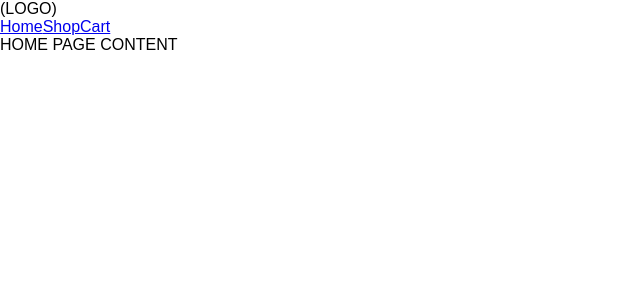
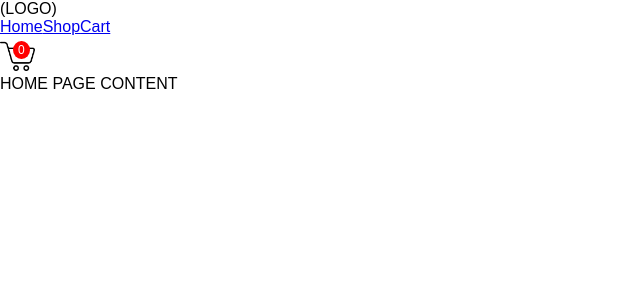
Before and after one commit to strallia/shopping-cart, a React (Vite) app: page / in a window 1280 px wide. Shown: the top 300 px of the page, without its empty margins (0-640 px from the left). Built offline with nearby package versions, Linux system fonts and the light colour scheme.

Commit message:
feat: Add shop cart icon

```diff
--- a/src/components/CartIcon/CartIcon.jsx
+++ b/src/components/CartIcon/CartIcon.jsx
@@ -1,5 +1,15 @@
+import { useState } from "react";
+import CartImage from "../../assets/cart-icon.png";
+import styles from "./CartIcon.module.css";
+
 const CartIcon = () => {
-  return <div></div>;
+  const [cartCount, setCartCount] = useState(0);
+  return (
+    <div className={styles.container}>
+      <img src={CartImage} className={styles.cart} />
+      <div className={styles.count}>{cartCount}</div>
+    </div>
+  );
 };
 
 export default CartIcon;
--- /dev/null
+++ b/src/components/CartIcon/CartIcon.module.css
@@ -0,0 +1,18 @@
+.container {
+  position: relative;
+}
+
+.cart {
+  max-width: 35px;
+}
+
+.count {
+  position: absolute;
+  top: 5px;
+  left: 13px;
+  font-size: 12px;
+  background-color: red;
+  padding: 2px 5px;
+  border-radius: 50%;
+  color: white;
+}
--- a/src/components/Header/Header.jsx
+++ b/src/components/Header/Header.jsx
@@ -1,4 +1,5 @@
 import { Link } from "react-router-dom";
+import CartIcon from "../CartIcon/CartIcon";
 
 const Header = () => {
   return (
@@ -9,6 +10,7 @@ const Header = () => {
         <Link to="shop">Shop</Link>
         <Link to="cart">Cart</Link>
       </nav>
+      <CartIcon />
     </header>
   );
 };
--- a/src/index.css
+++ b/src/index.css
@@ -6,4 +6,5 @@
 
 :root {
   font-family: sans-serif;
+  font-size: 16px;
 }
```
Also changed, not shown: src/assets/cart-icon.png (added).
